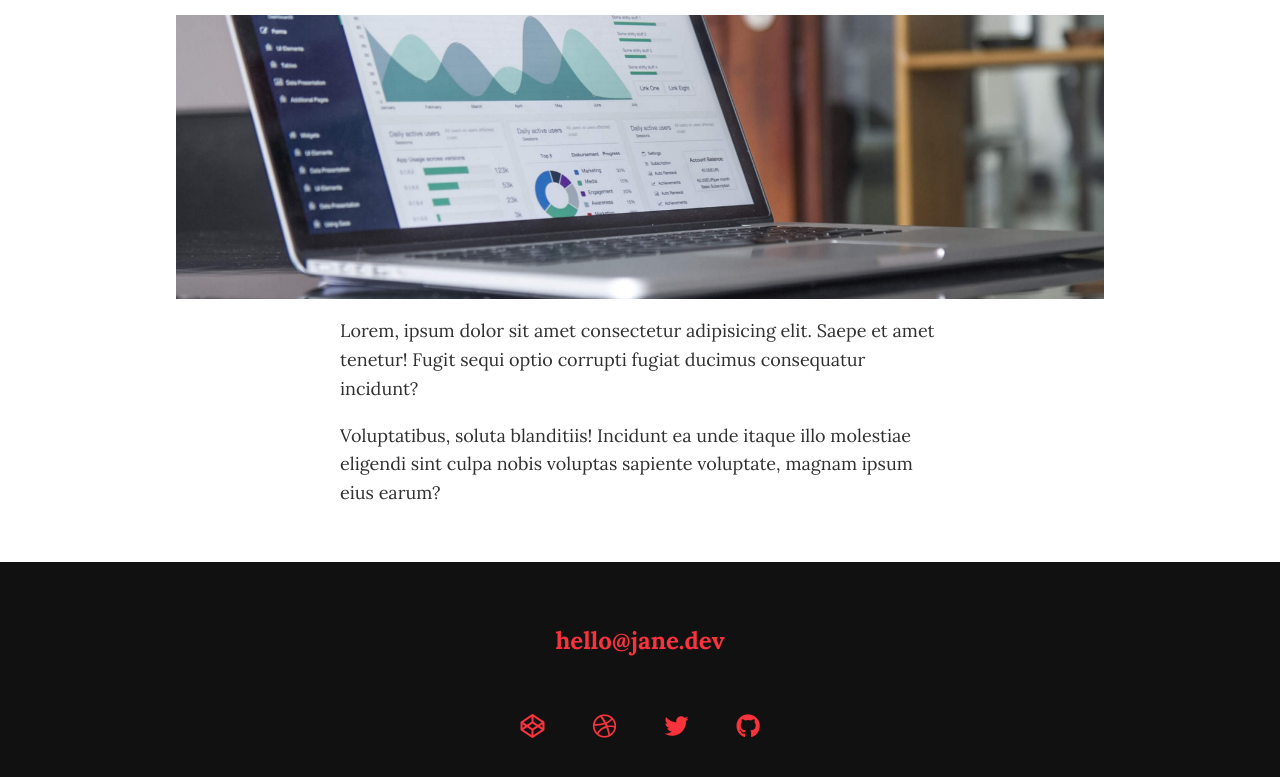
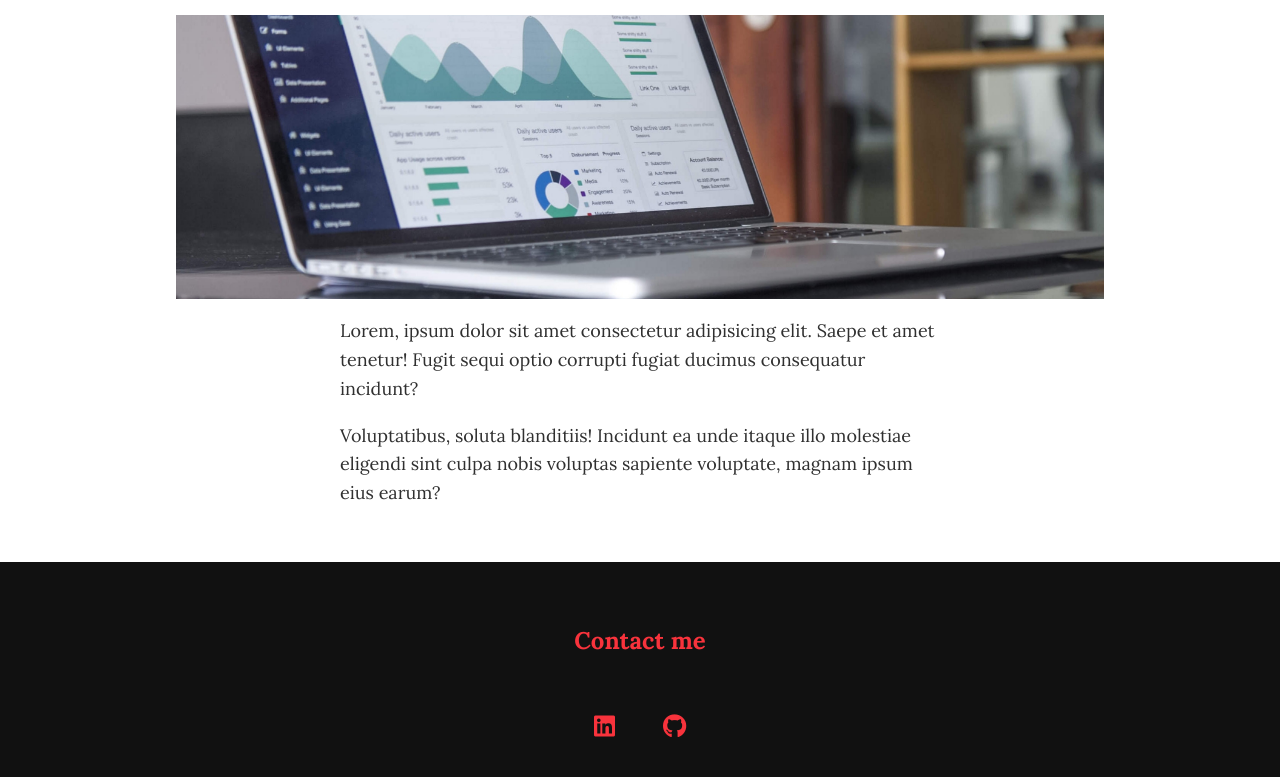
Before and after one commit to Hayder-Suwaed/portfoilo, a plain HTML site: page portfolio-item.html in a window 1280 px wide. Shown: the part 573-1350 px from the top of the page. Drawn offline with nearby package versions, Linux system fonts and the light colour scheme.

Commit message:
change routes

```diff
--- a/portfolio-item.html
+++ b/portfolio-item.html
@@ -50,21 +50,12 @@
         <!-- Footer -->
         <footer class="footer">
             <!-- replace with your own email address -->
-            <a href="mailto:hello@jane.dev" class="footer__link">hello@jane.dev</a>
+            <a href="mailto:haiderhachim87@yahoo.com" class="footer__link">Contact me</a>
             <ul class="social-list">
+
                 <li class="social-list__item">
-                    <a class="social-list__link" href="https://codepen.io">
-                        <i class="fab fa-codepen"></i>
-                    </a>
-                </li>
-                <li class="social-list__item">
-                    <a class="social-list__link" href="http://dribbble.com">
-                        <i class="fab fa-dribbble"></i>
-                    </a>
-                </li>
-                <li class="social-list__item">
-                    <a class="social-list__link" href="https://twitter.com">
-                        <i class="fab fa-twitter"></i>
+                    <a class="social-list__link" href="https://linkedin.com">
+                        <i class="fab fa-linkedin"></i>
                     </a>
                 </li>
                 <li class="social-list__item">
```
Also changed, not shown: index.html (+4 -13 lines).
